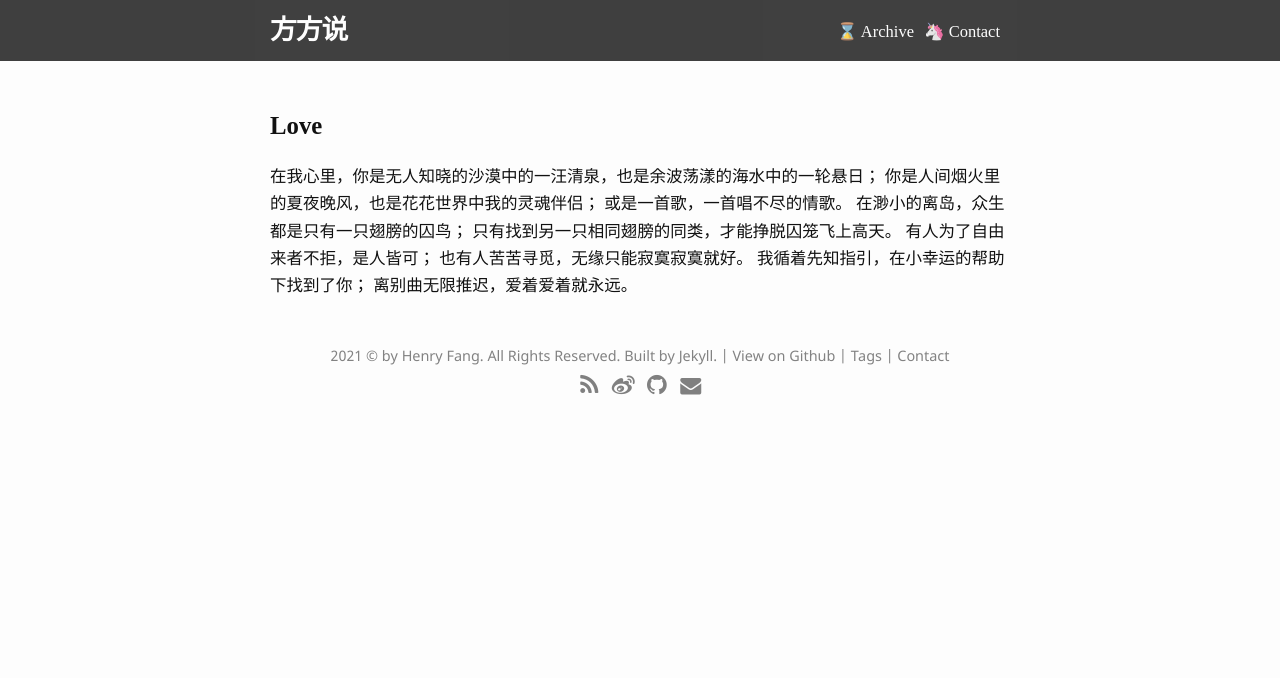
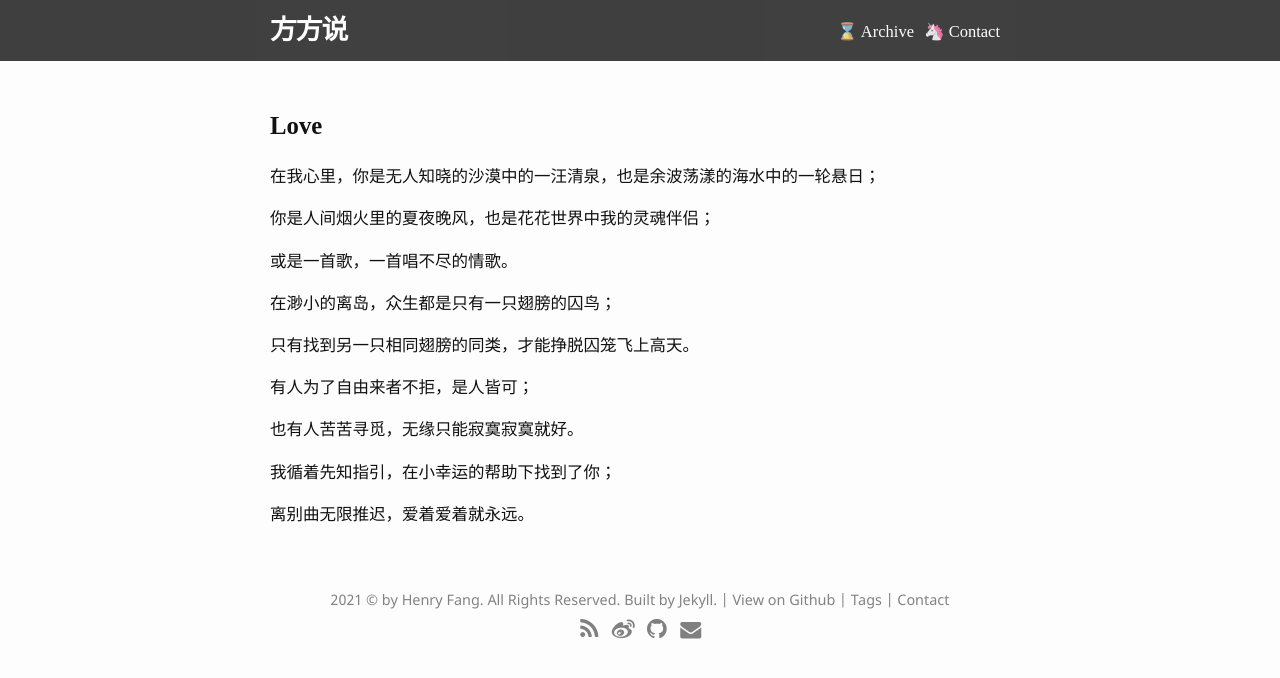
Before and after one commit to ideafang/flog, a Jekyll site: the page built from love.html, in a window 1280 px wide. Shown: the top 678 px of the page. Built offline with Jekyll 4.4.1, drawn with Linux system fonts in a browser that asks for light colours; some web fonts are replaced.

Commit message:
[update]Nothing

```diff
--- a/love.html
+++ b/love.html
@@ -3,13 +3,13 @@ layout: default
 ---
 <div class="home other-pages">
   <h1 class="page-heading">Love</h1>
-  在我心里，你是无人知晓的沙漠中的一汪清泉，也是余波荡漾的海水中的一轮悬日；
-  你是人间烟火里的夏夜晚风，也是花花世界中我的灵魂伴侣；
-  或是一首歌，一首唱不尽的情歌。
-  在渺小的离岛，众生都是只有一只翅膀的囚鸟；
-  只有找到另一只相同翅膀的同类，才能挣脱囚笼飞上高天。
-  有人为了自由来者不拒，是人皆可；
-  也有人苦苦寻觅，无缘只能寂寞寂寞就好。
-  我循着先知指引，在小幸运的帮助下找到了你；
-  离别曲无限推迟，爱着爱着就永远。
+  <p>在我心里，你是无人知晓的沙漠中的一汪清泉，也是余波荡漾的海水中的一轮悬日；</p>
+  <p>你是人间烟火里的夏夜晚风，也是花花世界中我的灵魂伴侣；</p>
+  <p>或是一首歌，一首唱不尽的情歌。</p>
+  <p>在渺小的离岛，众生都是只有一只翅膀的囚鸟；</p>
+  <p>只有找到另一只相同翅膀的同类，才能挣脱囚笼飞上高天。</p>
+  <p>有人为了自由来者不拒，是人皆可；</p>
+  <p>也有人苦苦寻觅，无缘只能寂寞寂寞就好。</p>
+  <p>我循着先知指引，在小幸运的帮助下找到了你；</p>
+  <p>离别曲无限推迟，爱着爱着就永远。</p>
 </div>
```
